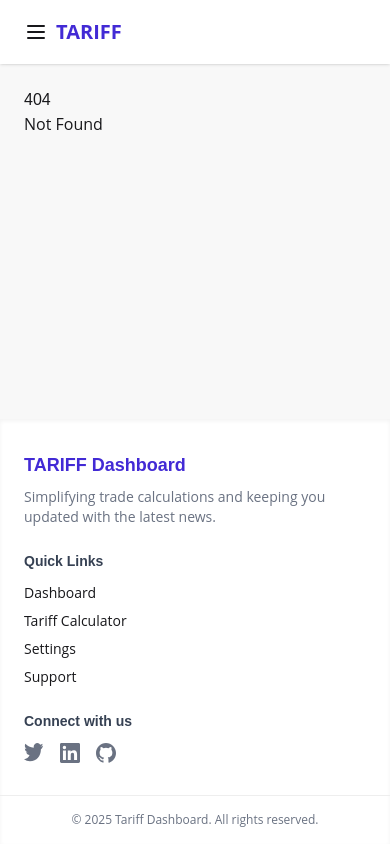
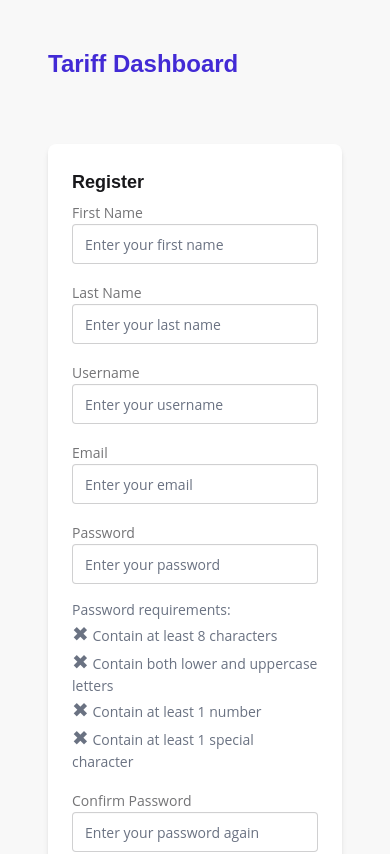
Before and after one commit to TheMajoris/TARIFF, a SvelteKit app in the folder frontend/: page /register in a window 390 px wide. Before the commit this address had no page. Shown: the top 854 px of the page. Built offline with nearby package versions, Linux system fonts and the light colour scheme.

Commit message:
Created the frontend of login & Register
Created the frontend of login & Register
Includes
1. web & mobile responsiveness
2. input validation (e.g. email/ passwords)
3. Url routing
http://localhost:5173/login
http://localhost:5173/register

```diff
--- a/frontend/src/routes/+layout.svelte
+++ b/frontend/src/routes/+layout.svelte
@@ -9,6 +9,7 @@
 	<!-- Main content -->
 	<div class="drawer-content bg-base-200 flex min-h-screen flex-col">
 		<!-- Navbar (mobile only) -->
+		{#if (page.url.pathname !== '/login' && page.url.pathname !== '/register')}
 		<div class="navbar bg-base-100 px-4 shadow lg:hidden">
 			<label for="sidebar-toggle" class="btn btn-square btn-ghost drawer-button">
 				<!-- Hamburger -->
@@ -29,6 +30,7 @@
 			</label>
 			<span class="text-primary flex-1 text-xl font-bold">TARIFF</span>
 		</div>
+		{/if}
 
 		<!-- Page content -->
 		<main class="flex-1 p-6">
@@ -112,6 +114,7 @@
 	</div>
 
 	<!-- Sidebar -->
+	{#if (page.url.pathname !== '/login' && page.url.pathname !== '/register')}
 	<div class="drawer-side">
 		<label for="sidebar-toggle" class="drawer-overlay"></label>
 		<aside class="bg-base-100 flex min-h-screen w-64 flex-col shadow-lg">
@@ -164,4 +167,5 @@
 			</div>
 		</aside>
 	</div>
+	{/if}
 </div>
--- /dev/null
+++ b/frontend/src/routes/login/+page.svelte
@@ -0,0 +1,78 @@
+<script>
+	let email = '';
+	let password = '';
+	let rememberMe = false;
+
+	// Function that will use regex to validate the email
+	function validateEmail() {
+		var re = /^[a-zA-Z0-9._%+-]+@[a-zA-Z0-9.-]+\.[a-zA-Z]{2,}$/;
+		return re.test(email);
+	}
+
+	function login() {
+		if (email && password) {
+			if (validateEmail()) {
+				alert(`login:
+  Username: ${email}
+  Password: ${password}
+  Remember me: ${rememberMe}`);
+			} else {
+				alert('The email is not in a valid format.');
+			}
+		} else {
+			alert('Please fill in all fields before logging in.');
+		}
+	}
+</script>
+
+<div class="space-y-6 p-6">
+	<!-- Page Title -->
+	<h1 class="text-primary text-2xl font-semibold">Tariff Dashboard</h1>
+
+	<!-- One-column layout -->
+	<div class="flex justify-center pt-10">
+		<div class="card bg-base-100 p-6 shadow-md">
+			<h2 class="mb-1 text-lg font-semibold">Login</h2>
+
+			<form class="space-y-4">
+				<!-- Email -->
+				<div class="form-control">
+					<label class="label text-sm font-medium">Email</label>
+					<input
+						type="email"
+						bind:value={email}
+						class="input input-bordered w-full text-sm"
+						placeholder="Enter your email"
+						required
+					/>
+				</div>
+
+				<!-- Password -->
+				<div class="form-control">
+					<label class="label text-sm font-medium">Password</label>
+					<input
+						type="password"
+						bind:value={password}
+						class="input input-bordered w-full text-sm"
+						placeholder="Enter your password"
+						required
+					/>
+				</div>
+
+				<!-- Remember Me -->
+				<div class="form-control">
+					<label class="label text-sm font-medium">
+						<input type="checkbox" bind:checked={rememberMe} class="checkbox" />
+						Remember me
+					</label>
+				</div>
+
+				<!-- Submit -->
+				<div class="form-control flex justify-around">
+					<a href="./register" class="btn btn-primary btn-sm w-1/3">Register</a>
+					<button type="button" onclick={login} class="btn btn-primary btn-sm w-1/3">Login</button>
+				</div>
+			</form>
+		</div>
+	</div>
+</div>
--- /dev/null
+++ b/frontend/src/routes/register/+page.svelte
@@ -0,0 +1,182 @@
+<script>
+	let firstName = '';
+	let lastName = '';
+	let username = '';
+	let email = '';
+	let password = '';
+	let password2 = '';
+
+	// Function that will use regex to validate the email
+	function validateEmail() {
+		var re = /^[a-zA-Z0-9._%+-]+@[a-zA-Z0-9.-]+\.[a-zA-Z]{2,}$/;
+		return re.test(email);
+	}
+
+	// Function to check password length more than or equals to 8
+	function passwordLength() {
+		return password.length >= 8;
+	}
+
+	// Function to check password has both upper and lower characters
+	function passwordUpperLower() {
+		let hasUpper = /[A-Z]/.test(password);
+		let hasLower = /[a-z]/.test(password);
+
+		return hasUpper && hasLower;
+	}
+
+	// Function to check password has atleast 1 number
+	function passwordNumber(){
+		let hasNumber = /\d/.test(password);
+
+		return hasNumber;
+	}
+
+	function passwordSpecialCharacter(){
+		let hasSpecialCharacter = /[!@#$%^&*(),.?":{}|<>]/.test(password);
+
+		return hasSpecialCharacter;
+	}
+
+	// Function to check that the passwords are valid and identical
+	function checkPasswords() {
+		// check if the passwords are the same
+		if (password === password2) {
+			if (passwordLength() && passwordNumber() && passwordSpecialCharacter() && passwordUpperLower()) {
+				return true;
+			} else {
+				alert('The password need to fulfil all of the requirements.');
+				return false;
+			}
+		} else {
+			alert('The passwords provided are different.');
+			return false;
+		}
+	}
+
+	function register() {
+		if (firstName && lastName && username && email && password && password2) {
+			if (validateEmail()) {
+				if (checkPasswords()) {
+					alert(`register:
+  Username: ${username}
+  Email: ${email}
+  Password: ${password}
+  Password2: ${password2}`);
+				}
+			} else {
+				alert('The email is not in a valid format.');
+			}
+		} else {
+			alert('Please fill in all fields before registering.');
+		}
+	}
+</script>
+
+<div class="space-y-6 p-6">
+	<!-- Page Title -->
+	<h1 class="text-primary text-2xl font-semibold">Tariff Dashboard</h1>
+
+	<!-- One-column layout -->
+	<div class="flex justify-center pt-10">
+		<div class="card bg-base-100 p-6 shadow-md">
+			<h2 class="mb-1 text-lg font-semibold">Register</h2>
+
+			<form class="space-y-4">
+				<!-- First Name -->
+				<div class="form-control">
+					<label class="label text-sm font-medium">First Name</label>
+					<input
+						type="text"
+						bind:value={firstName}
+						class="input input-bordered w-full text-sm"
+						placeholder="Enter your first name"
+						required
+					/>
+				</div>
+
+				<!-- Last Name -->
+				<div class="form-control">
+					<label class="label text-sm font-medium">Last Name</label>
+					<input
+						type="text"
+						bind:value={lastName}
+						class="input input-bordered w-full text-sm"
+						placeholder="Enter your last name"
+						required
+					/>
+				</div>
+
+				<!-- Username -->
+				<div class="form-control">
+					<label class="label text-sm font-medium">Username</label>
+					<input
+						type="text"
+						bind:value={username}
+						class="input input-bordered w-full text-sm"
+						placeholder="Enter your username"
+						required
+					/>
+				</div>
+
+				<!-- Email -->
+				<div class="form-control">
+					<label class="label text-sm font-medium">Email</label>
+					<input
+						type="email"
+						bind:value={email}
+						class="input input-bordered w-full text-sm"
+						placeholder="Enter your email"
+						required
+					/>
+				</div>
+
+				<!-- Password -->
+				<div class="form-control">
+					<label class="label text-sm font-medium">Password</label>
+					<input
+						type="password"
+						bind:value={password}
+						class="input input-bordered w-full text-sm"
+						placeholder="Enter your password"
+						required
+					/>
+				</div>
+
+				<div>
+					<p class="mt-2 text-sm text-gray-500">
+						Password requirements:<br />
+						<span class="text-{passwordLength() ? 'green' : 'red'}-500 text-xl">✖</span>
+						Contain at least 8 characters<br />
+						<span class="text-{passwordUpperLower() ? 'green' : 'red'}-500 text-xl">✖</span>
+						Contain both lower and uppercase letters<br />
+						<span class="text-{passwordNumber() ? 'green' : 'red'}-500 text-xl">✖</span>
+						Contain at least 1 number<br />
+						<span class="text-{passwordSpecialCharacter() ? 'green' : 'red'}-500 text-xl">✖</span>
+						Contain at least 1 special character<br />
+					</p>
+				</div>
+
+				<!-- Password -->
+				<div class="form-control">
+					<label class="label text-sm font-medium">Confirm Password</label>
+					<input
+						type="password"
+						bind:value={password2}
+						class="input input-bordered w-full text-sm"
+						placeholder="Enter your password again"
+						required
+					/>
+				</div>
+
+				<!-- Submit -->
+				<div class="form-control flex justify-around">
+					<button class="btn btn-primary btn-sm invisible w-1/3"></button>
+					<button type="button" onclick={register} class="btn btn-primary btn-sm w-1/3"
+						>Register</button
+					>
+				</div>
+			</form>
+		</div>
+	</div>
+</div>
```
